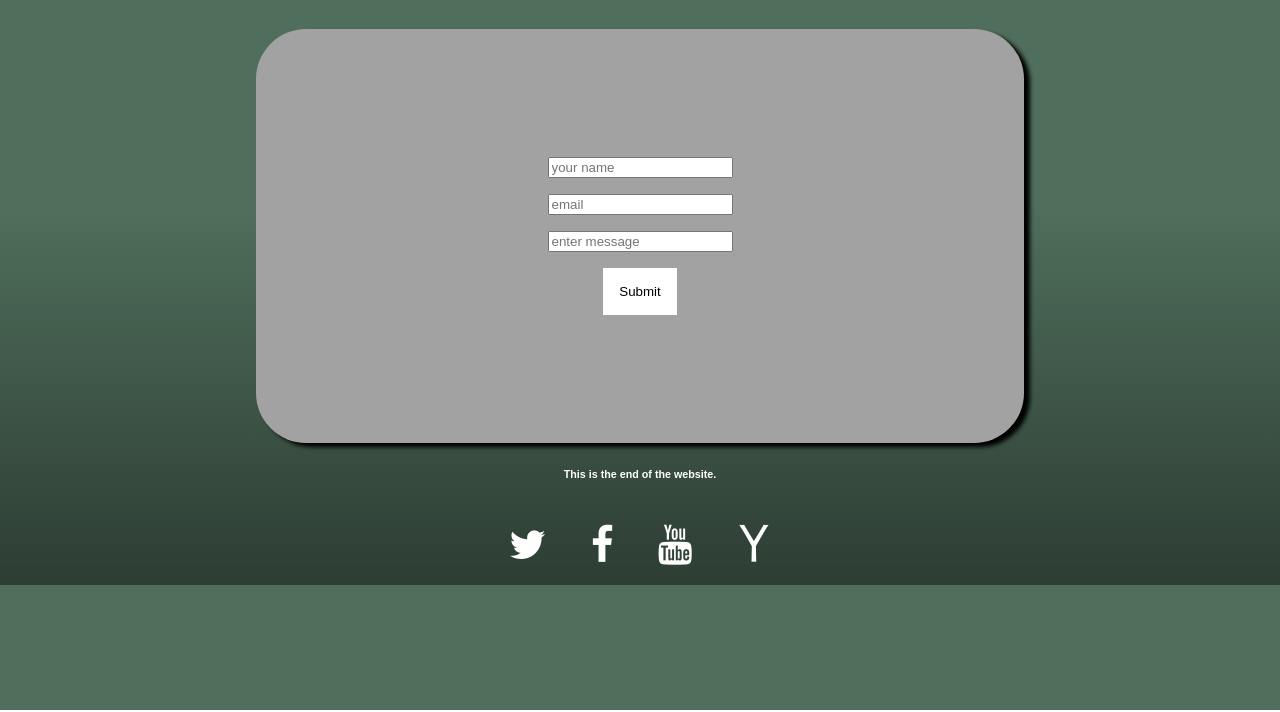
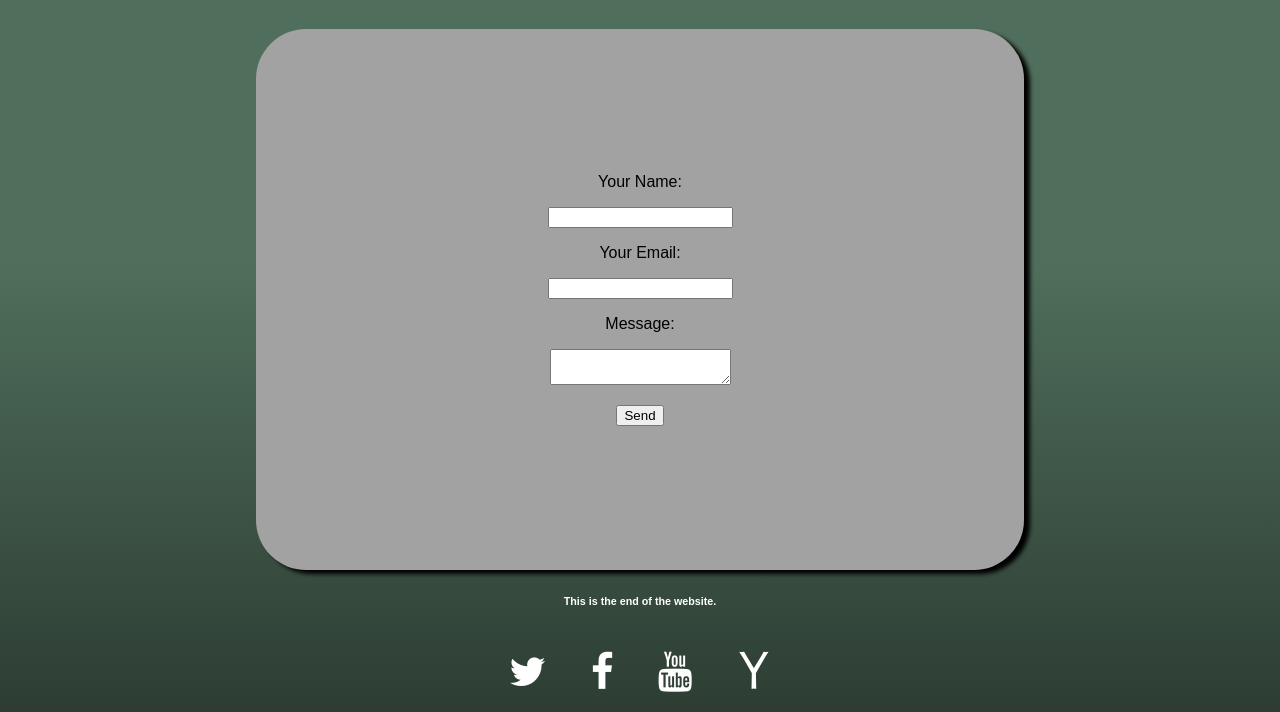
Before and after one commit to IanKirkland/Website, a plain HTML site: page contact.html in a window 1280 px wide. Shown: the part 90-802 px from the top of the page. Drawn offline with Linux system fonts and the light colour scheme.

Commit message:
added contact

```diff
--- a/contact.html
+++ b/contact.html
@@ -20,16 +20,21 @@
         </a>
     </div>
     <div class="contact-content">
-        <form>
-            <input type="text"
-                placeholder="your name">
-            <p></p>
-            <input type="email" placeholder="email">
-            <p></p>
-            <input type="text" placeholder="enter message">
-            <p></p>
-            <input type="submit" valve="submit" onclick=submitMessage()>
-        </form>
+        <form name="contact" method="POST" data-netlify="true" netlify>
+            <p>
+              <label>Your Name: <p></p><input type="text" name="name" /></label>
+            </p>
+            <p>
+              <label>Your Email: <p></p><input type="email" name="email" /></label>
+            </p>
+
+            <p>
+              <label>Message: <p></p><textarea name="message"></textarea></label>
+            </p>
+            <p>
+              <button type="submit">Send</button>
+            </p>
+          </form>
     </div>
     <script>
         function submitMessage() {
```
Also changed, not shown: Index.html (+1 -1 lines), 1 other file.
